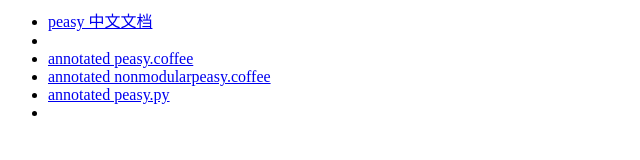
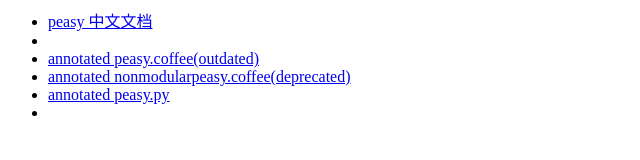
Before and after one commit to chaosim/peasy, a plain HTML site: page index.html in a window 1280 px wide. Shown: the whole page, without its empty margins (0-640 px from the left). Drawn offline with Linux system fonts and the light colour scheme.

Commit message:
readem[cn].htm
doc/readme[cn].htm

```diff
--- a/index.html
+++ b/index.html
@@ -2,8 +2,8 @@
 <body>
 <ul>
     <li><a href='./doc/readme[cn].htm'> peasy 中文文档 </a><li>
-    <li><a href='./doc/peasy.html'> annotated peasy.coffee </a> </li>
-    <li><a href='./doc/nonmodularpeasy.html'> annotated nonmodularpeasy.coffee </a> </li>
+    <li><a href='./doc/peasy.html'> annotated peasy.coffee(outdated) </a> </li>
+    <li><a href='./doc/nonmodularpeasy.html'> annotated nonmodularpeasy.coffee(deprecated) </a> </li>
     <li><a href='./doc/pypeasy.html'> annotated peasy.py </a><li>
 </ul>
 </body>
```
